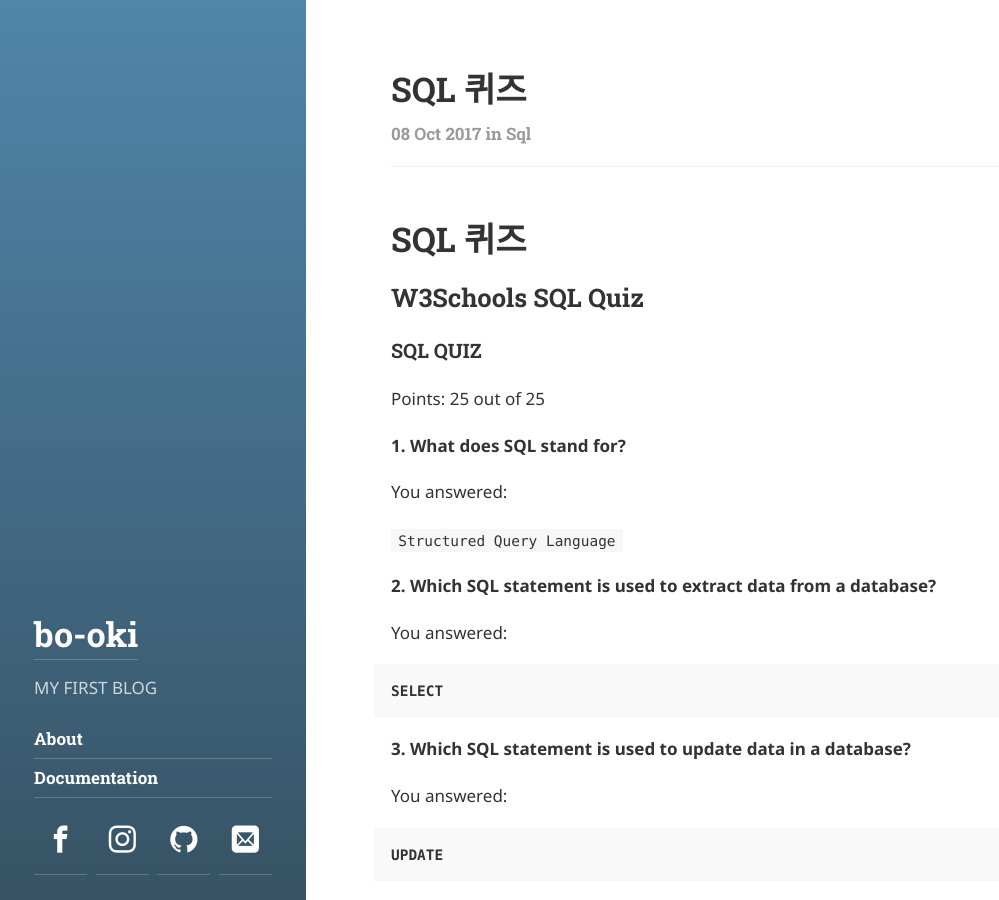
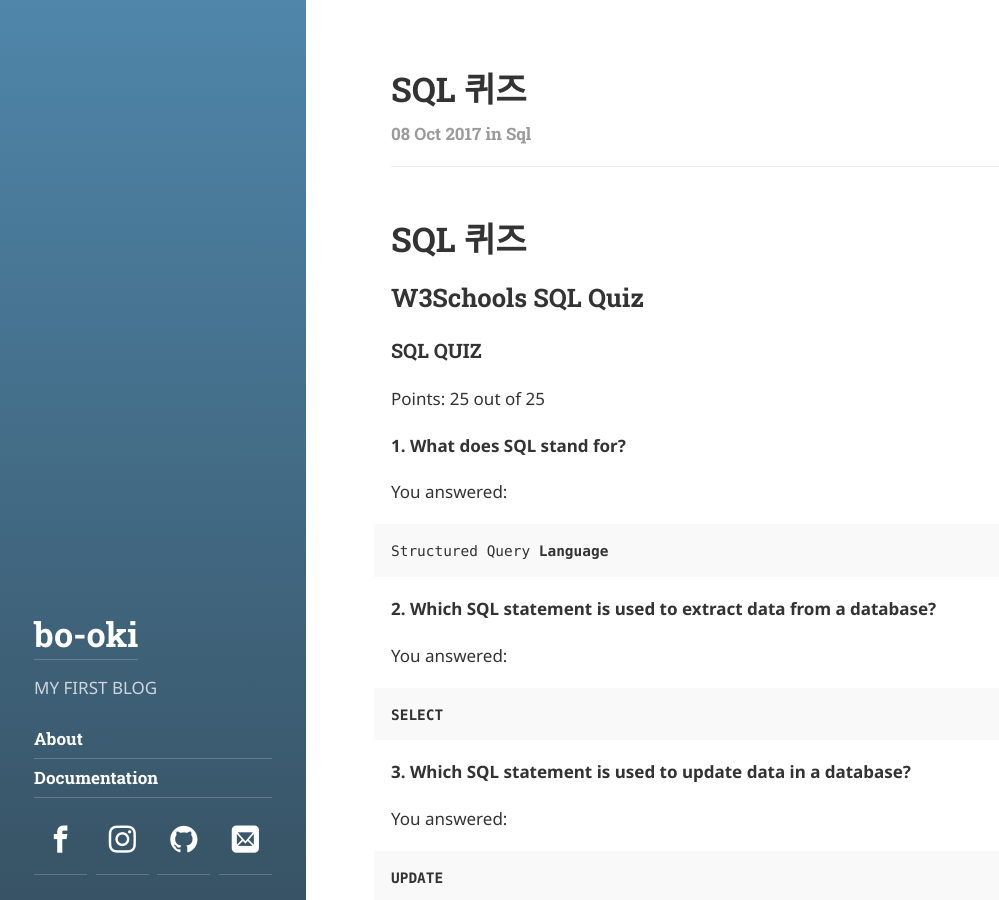
Before and after one commit to bookpark/bookpark.github.io, a Jekyll site: the page built from _posts/2017-10-08-sql-quiz.md, in a window 1280 px wide and 900 px high. Shown: the whole window, without its empty margins (0-999 px from the left). Built offline with Jekyll 4.4.1, drawn with Linux system fonts in a browser that asks for light colours; some web fonts are replaced.

Commit message:
노트 수정

````diff
--- a/_posts/2017-10-08-sql-quiz.md
+++ b/_posts/2017-10-08-sql-quiz.md
@@ -16,7 +16,9 @@
 
 You answered:
 
-`Structured Query Language`
+```sql
+Structured Query Language
+```
 
 
 **2. Which SQL statement is used to extract data from a database?**
@@ -95,7 +97,9 @@
 
 You answered:
 
-`True`
+```sql
+True
+```
 
 
 **11. With SQL, how do you select all the records from a table named "Persons" where the "FirstName" is "Peter" and the "LastName" is "Jackson"?**
@@ -210,7 +214,9 @@
 
 You answered:
 
-`True`
+```sql
+True
+```
 
 
 **24. Which operator is used to search for a specified pattern in a column?**
````
